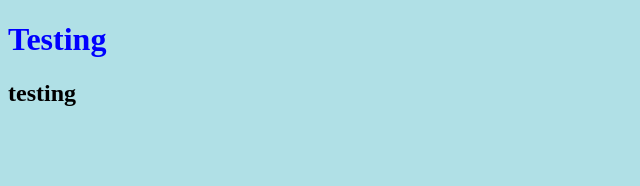
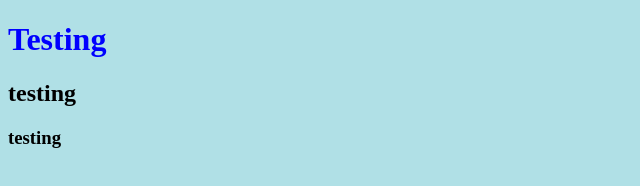
Before and after one commit to ThatGuyPhoenix/CodersCafe, a plain HTML site: page index.html in a window 1280 px wide. Shown: the full height of the page, 0-640 px from the left. Drawn offline with Linux system fonts and the light colour scheme.

Commit message:
small change

```diff
--- a/index.html
+++ b/index.html
@@ -7,5 +7,6 @@
         <body>
             <h1>Testing</h1>
             <h2>testing</h2>
+<h3>testing</h2>
         </body>
 </html>
```
